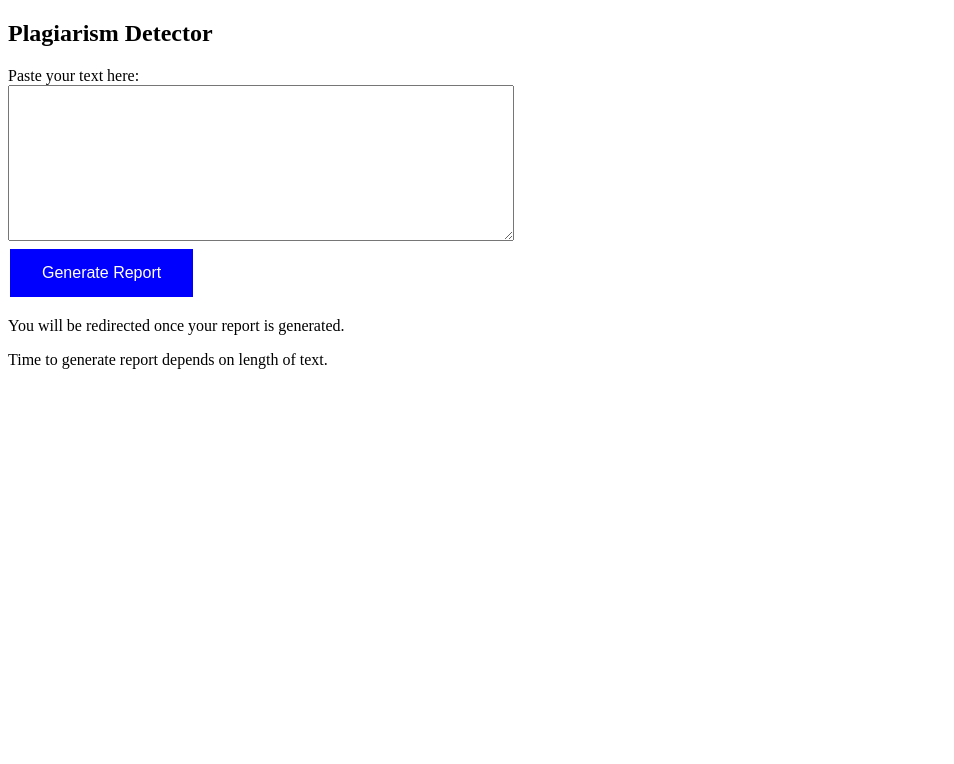
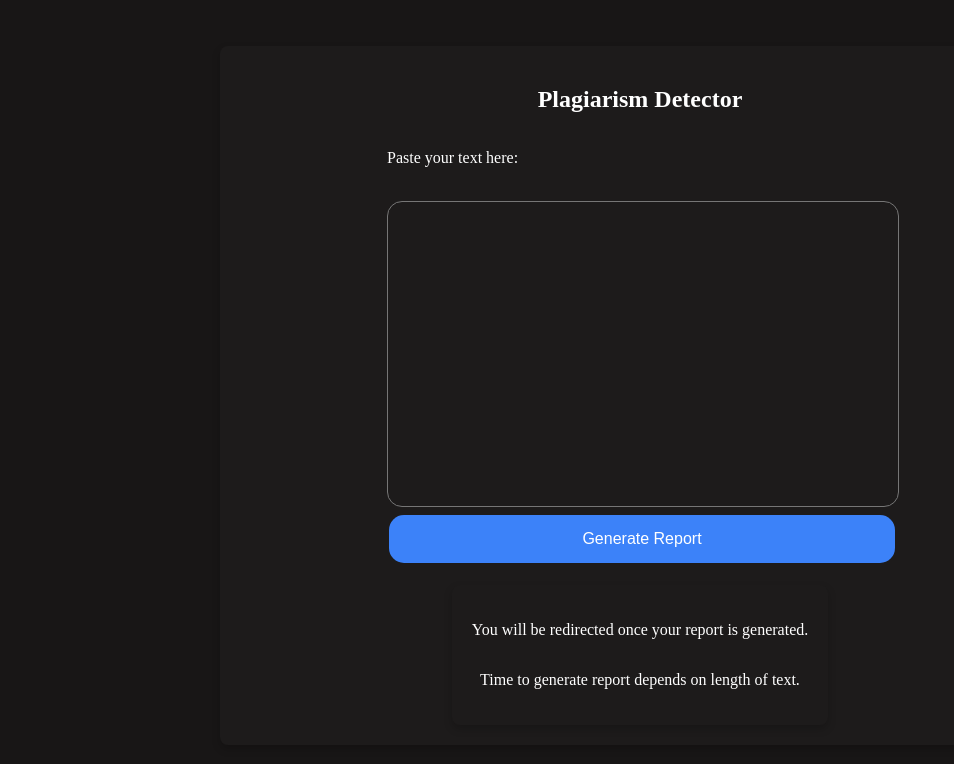
Before and after one commit to harirakul/Plagiarism-Detection, a Flask app: page / in a window 1280 px wide. Shown: the top 764 px of the page, without its empty margins (0-954 px from the left). Run offline with Flask 3, Linux system fonts and the light colour scheme; parts of the project's set-up code (start-up, migrations or seed data) failed here and were passed over.

Commit message:
Add css styles

```diff
--- a/Templates/index.html
+++ b/Templates/index.html
@@ -2,7 +2,13 @@
 <html>
 <title>Plagiarism Detector</title>
 <style>
+    body {
+        color: white;
+        background-color: #181616;
+        padding: 20px;
+    }
     button {
+        width: 100%;
         border: none;
         color: white;
         padding: 15px 32px;
@@ -12,28 +18,56 @@ button {
         font-size: 16px;
         margin: 4px 2px;
         cursor: pointer;
-  background-color: blue;
+        background-color: #3c82f9;
+        border-radius: 15px;
     }
     textarea {
-  width: 500px;
-  height: 150px;
+        color: white;
+        background-color: #1d1b1b;
+        min-width: 500px;
+        width: 100%;
+        min-height: 300px;
+        height: 40%;
         font-size: 11px;
+        resize: none;
+        border-radius: 15px;
+    }
+    .center {
+        background-color:#1d1b1b;
+        display: flex;
+        justify-content: center;
+        align-items: center;
+        flex-direction: column;
+        margin: 0 auto;
+        max-width: 800px;
+        padding: 20px;
+        box-shadow: 0 4px 8px rgba(0, 0, 0, 0.2);
+        border-radius: 8px;
+    }
+    @media (max-width: 600px) {
+        .center {
+            width: 90%;
+        }
     }
 </style>
 <body>
-
+    <br>
+    <div class="center">
         <h2>Plagiarism Detector</h2>
 
         <form action="/report" method="POST">
-  <label>Paste your text here:</label><br>
-  <textarea for="fname" name='text' rows="2"></textarea>
+        <p>Paste your text here:</p><br>
+        <textarea for="fname" name="text"></textarea>
         <br>
         <button type="Submit" value="Send">Generate Report</button>
         </form>
 
+        <br>
+
+        <div class="center">
         <p>You will be redirected once your report is generated.</p>
-
         <p>Time to generate report depends on length of text.</p>
-
+        </div>
+    </div>
 </body>
 </html>
--- a/main.py
+++ b/main.py
@@ -11,16 +11,16 @@ app = Flask(__name__, template_folder="Templates")
 
 
 @app.route("/", methods=["GET", "POST"])
-def hello_world():
+def main_page() -> str:
+    """Render and return main page."""
     return render_template("index.html")
 
 
 @app.route("/report", methods=["POST", "GET"])
-def result() -> similarity.return_table:
-    if request.method == "POST":
-        result = request.form["text"]
-        return similarity.return_table(similarity.report(str(result)))
-    return None
+def report_page() -> str:
+    """Render and return report page."""
+    result = request.form["text"]
+    return render_template("report.html") + similarity.return_table(similarity.report(str(result)))
 
 
 if __name__ == "__main__":
```
Also changed, not shown: Templates/report.html (+43 -0 lines), 1 other file. Lines whose indentation alone changed are shown as unchanged.
